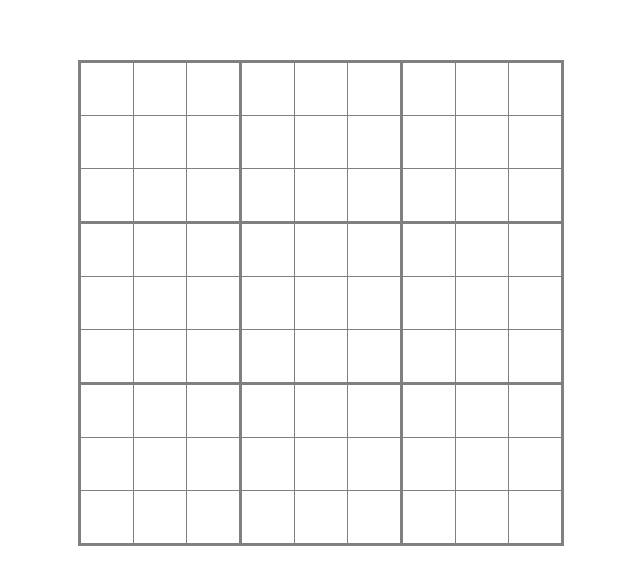
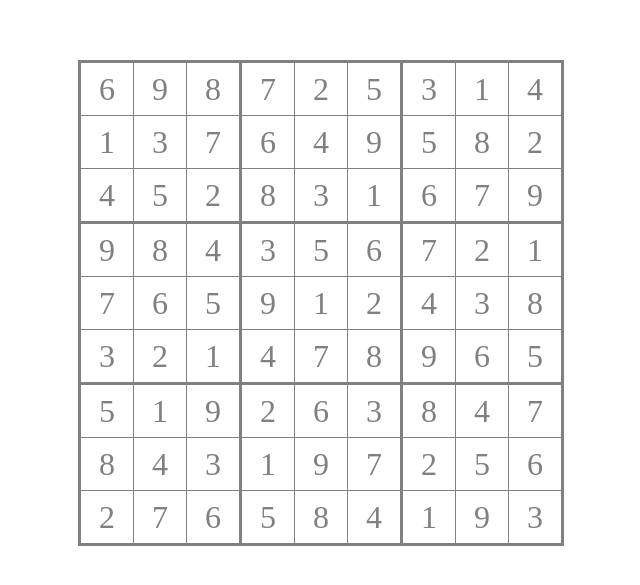
Before and after one commit to juljetta/Sudoku, a plain HTML site: page index.html in a window 1280 px wide. Shown: the part 105-690 px from the top of the page, without its empty margins (319-959 px from the left). Drawn offline with nearby package versions, Linux system fonts and the light colour scheme.

Commit message:
Random game generated into the table

```diff
--- a/index.html
+++ b/index.html
@@ -3,8 +3,8 @@
   <head>
     <link rel="stylesheet" href="./styles/styles.css" />
     <script src="./js/games.js"></script>
+    <script src="./js/sudoku.js"></script>
     <script src="./js/main.js"></script>
-    <script src="./js/sudoku.js"></script>
 
     <meta charset="UTF-8" />
     <meta name="viewport" content="width=device-width, initial-scale=1.0" />
--- a/js/main.js
+++ b/js/main.js
@@ -0,0 +1,16 @@
+function randomNumber(n1, n2) {
+  var randNumb = Math.floor(Math.random() * n2 + n1);
+  return randNumb;
+}
+
+window.onload = function() {
+  var newGame = new Sudoku(games);
+
+  for (let i = 0; i < newGame.game.length; i++) {
+    for (let j = 0; j < newGame.game[i].length; j++) {
+      $(
+        "table tr:nth-child(" + (i + 1) + ") td:nth-child(" + (j + 1) + ")"
+      ).text(newGame.game[i][j]);
+    }
+  }
+};
--- a/js/sudoku.js
+++ b/js/sudoku.js
@@ -0,0 +1,5 @@
+class Sudoku {
+  constructor(games) {
+    this.game = games[randomNumber(0, 9)];
+  }
+}
```
